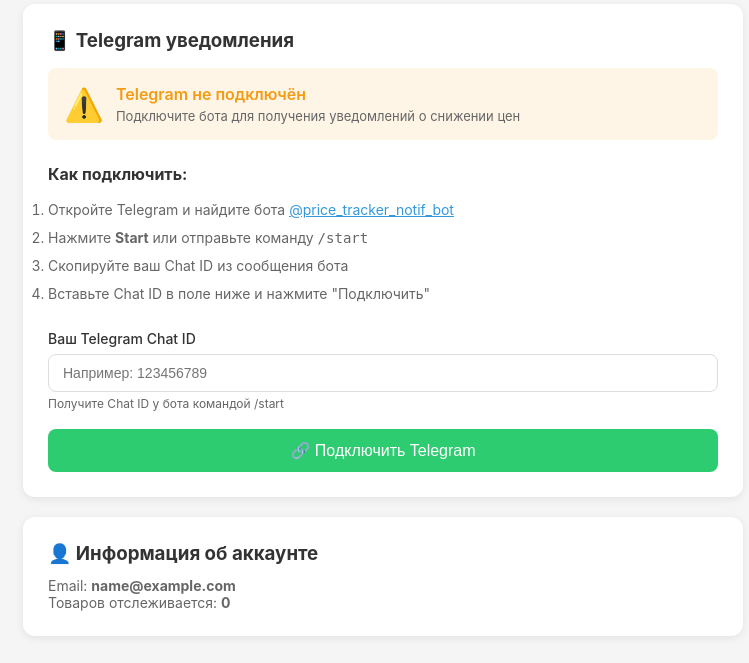
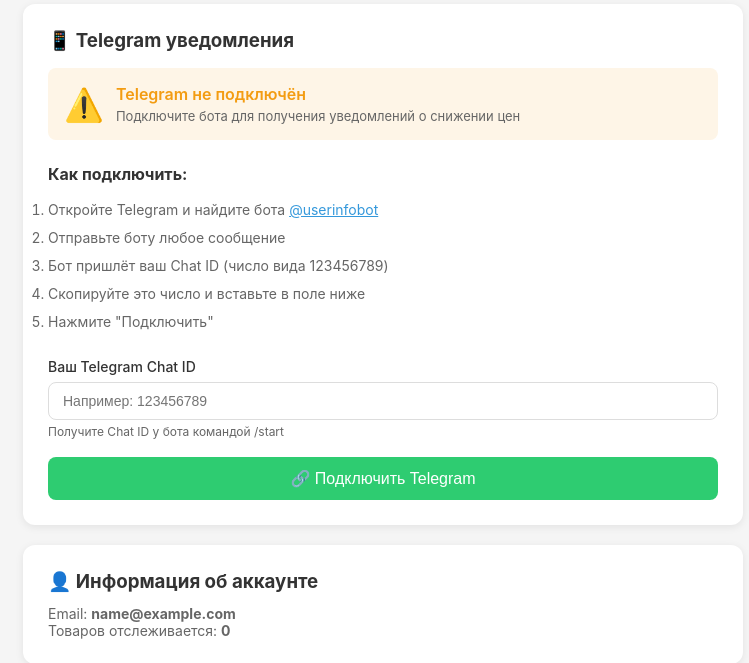
Before and after one commit to Valerypoliakov/price-tracker, a Flask app: page /settings in a window 1280 px wide. Shown: the part 143-806 px from the top of the page, without its empty margins (257-1006 px from the left). Before the commit the page ends 780 px from the top, so only its background shows below. Run offline with Flask 3, Linux system fonts and the light colour scheme; the visitor is signed in with stand-in values (Sample User, id 1); data that the repository does not hold is empty.

Commit message:
Update Telegram setup instructions

```diff
--- a/templates/settings.html
+++ b/templates/settings.html
@@ -44,12 +44,13 @@
             </div>
 
             <h4 style="margin: 24px 0 12px 0;">Как подключить:</h4>
-            <ol style="color: #666; font-size: 14px; line-height: 2; margin-bottom: 20px;">
-                <li>Откройте Telegram и найдите бота <a href="https://t.me/price_tracker_notif_bot" target="_blank" style="color: #3498db;">@price_tracker_notif_bot</a></li>
-                <li>Нажмите <b>Start</b> или отправьте команду <code>/start</code></li>
-                <li>Скопируйте ваш Chat ID из сообщения бота</li>
-                <li>Вставьте Chat ID в поле ниже и нажмите "Подключить"</li>
-            </ol>
+<ol style="color: #666; font-size: 14px; line-height: 2; margin-bottom: 20px;">
+    <li>Откройте Telegram и найдите бота <a href="https://t.me/userinfobot" target="_blank" style="color: #3498db;">@userinfobot</a></li>
+    <li>Отправьте боту любое сообщение</li>
+    <li>Бот пришлёт ваш Chat ID (число вида 123456789)</li>
+    <li>Скопируйте это число и вставьте в поле ниже</li>
+    <li>Нажмите "Подключить"</li>
+</ol>
 
             <form method="POST">
                 <div class="form-group">
```
